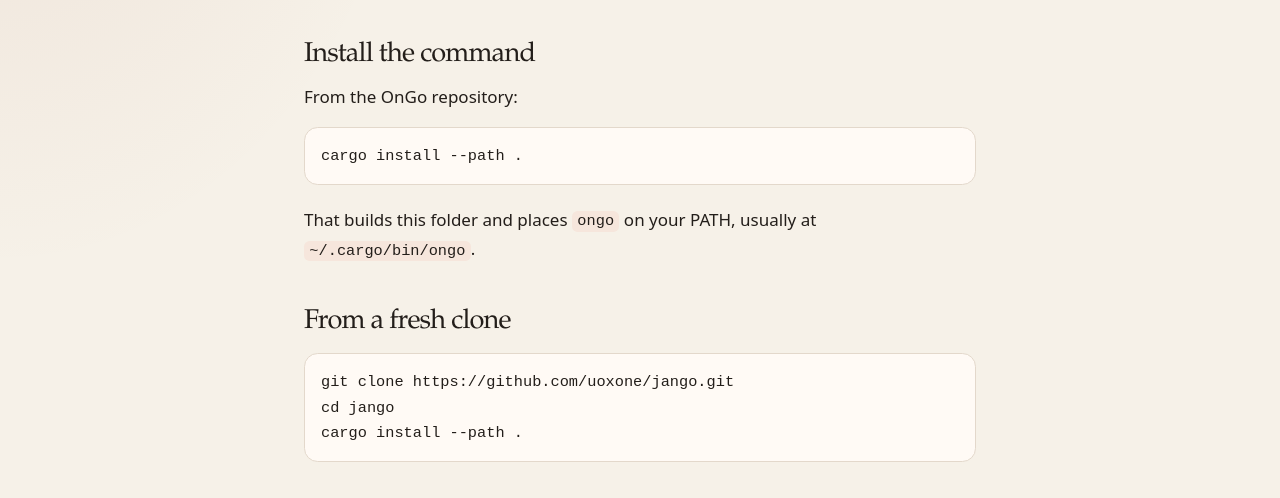
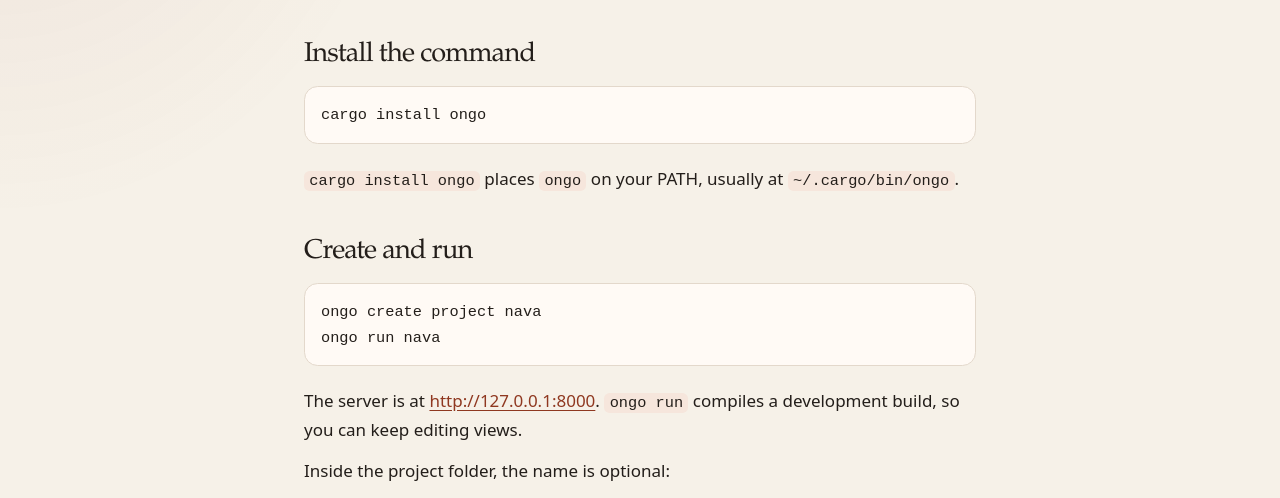
Before and after one commit to uoxone/jango, a plain HTML site: page docs/start.html in a window 1280 px wide. Shown: the part 263-761 px from the top of the page. Drawn offline with Linux system fonts and the light colour scheme.

Commit message:
✨ feat: Require tests for changes and publish install docs

```diff
--- a/Cargo.toml
+++ b/Cargo.toml
@@ -6,7 +6,7 @@
 
 [package]
 name = "ongo"
-version = "0.1.0"
+version = "0.1.1"
 edition = "2021"
 description = "A small, fast, Django-style web framework"
 license = "MIT OR Apache-2.0"
--- a/docs/start.html
+++ b/docs/start.html
@@ -29,14 +29,8 @@
   <p class="lede">Two commands create the app. A third one puts it in the browser.</p>
 
   <h2>Install the command</h2>
-  <p>From the OnGo repository:</p>
-  <pre><code>cargo install --path .</code></pre>
-  <p>That builds this folder and places <code>ongo</code> on your PATH, usually at <code>~/.cargo/bin/ongo</code>.</p>
-
-  <h2>From a fresh clone</h2>
-  <pre><code>git clone https://github.com/uoxone/jango.git
-cd jango
-cargo install --path .</code></pre>
+  <pre><code>cargo install ongo</code></pre>
+  <p><code>cargo install ongo</code> places <code>ongo</code> on your PATH, usually at <code>~/.cargo/bin/ongo</code>.</p>
 
   <h2>Create and run</h2>
   <pre><code>ongo create project nava
```
Also changed, not shown: AGENTS.md (+15 -0 lines), README.md, 2 other files.
